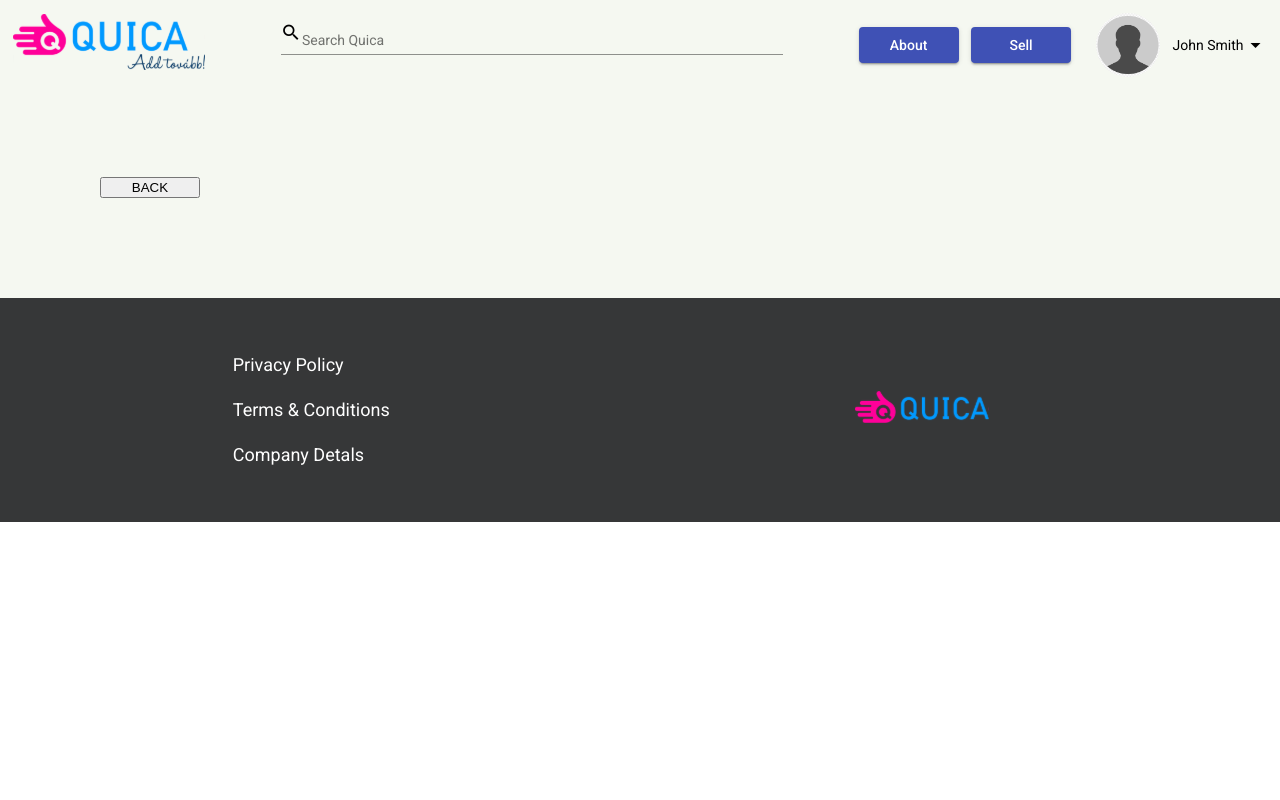
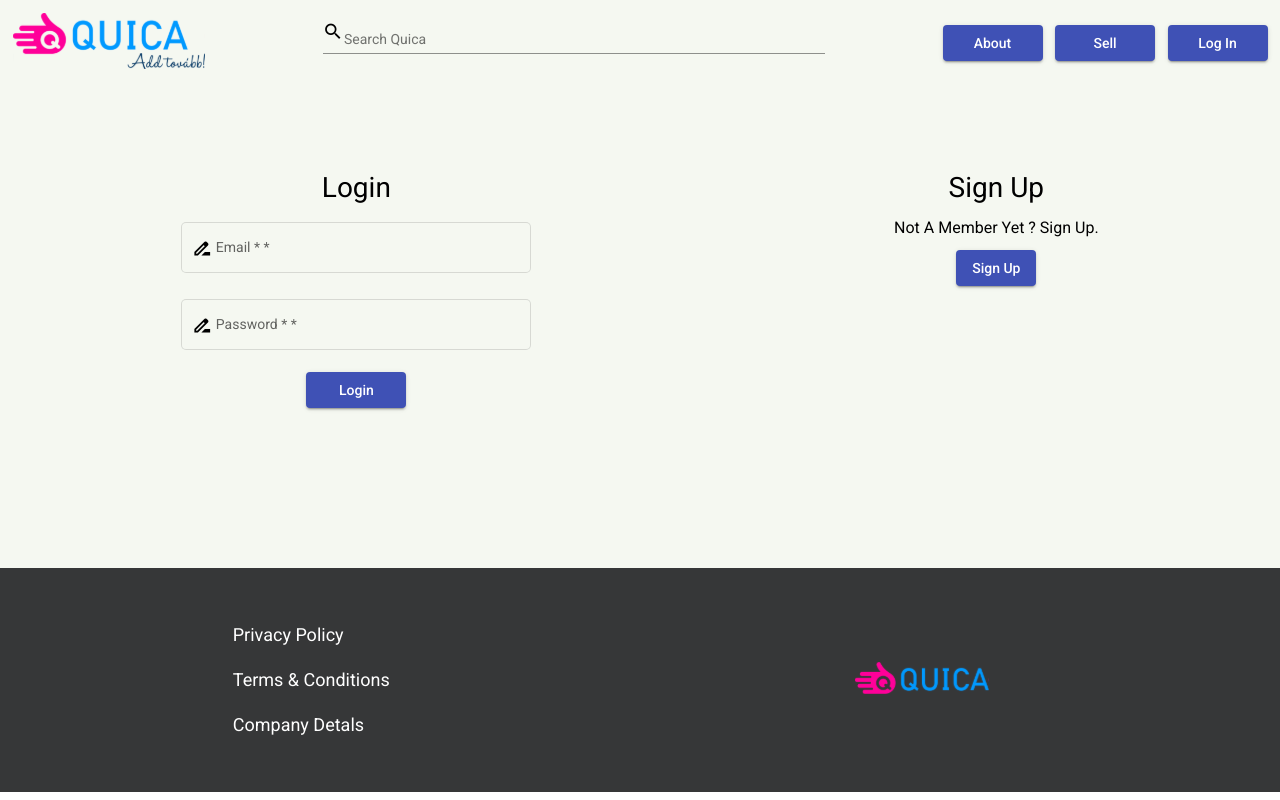
Before and after one commit to Stanislav-Ivankov/__quica__, an Angular app: page / in a window 1280 px wide. Built offline with nearby package versions, Linux system fonts and the light colour scheme.

Commit message:
Added Login / Signup page

```diff
--- a/src/app/components/header/header.component.html
+++ b/src/app/components/header/header.component.html
@@ -1,6 +1,6 @@
 <header class="Header">
 
-	<section class="Header__Logo">
+	<section routerLink="/" class="Header__Logo">
 		<img src="../../assets/Quica Header Logo.svg" alt="Logo" draggable="false">
 	</section>
 
@@ -15,7 +15,7 @@
 	<section class="Header__Log-In">
 		<button routerLink="/about" mat-raised-button color="primary">About</button>
 		<button mat-raised-button color="primary">Sell</button>
-		<button *ngIf="isLogged; else LOGGED_IN_TEMPLATE" mat-raised-button color="primary">Log In</button>
+		<button routerLink="/" *ngIf="!isLogged; else LOGGED_IN_TEMPLATE" mat-raised-button color="primary">Log In</button>
 	</section>
 
 </header>
--- a/src/app/components/header/header.component.scss
+++ b/src/app/components/header/header.component.scss
@@ -7,6 +7,7 @@
 
 	&__Logo {
 		width: 192px;
+		cursor: pointer;
 
 		img {
 			width: 100%;
@@ -16,7 +17,7 @@
 
 	&__Input {
 		width: 40%;
-		margin: 0px 12.5px;
+		margin: 0px 25px;
 
 		mat-form-field {
 			width: 100%;
--- a/src/app/pages/login/login.component.html
+++ b/src/app/pages/login/login.component.html
@@ -1 +1,28 @@
-<p>login works!</p>
+<main class="Login">
+
+	<form (ngSubmit)="login()" [formGroup]="loginForm" class="Login__Login-Form">
+		<h3>Login</h3>
+
+		<mat-form-field appearance="outline">
+			<mat-icon matPrefix>drive_file_rename_outline</mat-icon>
+			<mat-label>Email *</mat-label>
+			<input formControlName="email" matInput type="email">
+		</mat-form-field>
+
+		<mat-form-field appearance="outline">
+			<mat-icon matPrefix>drive_file_rename_outline</mat-icon>
+			<mat-label>Password *</mat-label>
+			<input formControlName="password" autocomplete matInput type="password">
+		</mat-form-field>
+
+		<button type="submit" mat-raised-button color="primary">Login</button>
+	</form>
+
+	<aside class="Login__Sign-Up-Button">
+		<h3>Sign Up</h3>
+
+		<h5>Not A Member Yet ? Sign Up.</h5>
+		<button routerLink="/sign-up" type="submit" mat-raised-button color="primary">Sign Up</button>
+	</aside>
+
+</main>
--- a/src/app/pages/login/login.component.scss
+++ b/src/app/pages/login/login.component.scss
@@ -0,0 +1,42 @@
+.Login {
+	display: flex;
+	justify-content: space-around;
+	align-items: flex-start;
+	padding-bottom: 160px;
+	background-color: #F5F8F1;
+
+	&__Login-Form {
+		display: flex;
+		flex-direction: column;
+		justify-content: center;
+		align-items: center;
+
+		h3 {
+			text-align: center;
+			font-size: 28px;
+		}
+
+		mat-form-field {
+			width: 350px;
+		}
+
+		button {
+			width: 100px;
+		}
+	}
+
+	&__Sign-Up-Button {
+		display: flex;
+		flex-direction: column;
+		justify-content: center;
+		align-items: center;
+
+		h3 {
+			font-size: 28px;
+		}
+
+		h5 {
+			font-size: 16px;
+		}
+	}
+}
--- a/src/app/pages/login/login.component.ts
+++ b/src/app/pages/login/login.component.ts
@@ -1,15 +1,22 @@
 import { Component, OnInit } from '@angular/core';
+import { FormControl, FormGroup, Validators } from '@angular/forms';
 
 @Component({
-  selector: 'quica-login',
-  templateUrl: './login.component.html',
-  styleUrls: ['./login.component.scss']
+	selector: 'quica-login',
+	templateUrl: './login.component.html',
+	styleUrls: ['./login.component.scss']
 })
 export class LoginComponent implements OnInit {
+	loginForm: FormGroup = new FormGroup({
+		email: new FormControl(null, Validators.required),
+		password: new FormControl(null, Validators.required)
+	});
 
-  constructor() { }
+	constructor() { }
 
-  ngOnInit(): void {
-  }
+	ngOnInit() { }
 
+	login() {
+		console.log(this.loginForm.value);
+	}
 }
--- a/src/app/pages/sign-up/sign-up.component.html
+++ b/src/app/pages/sign-up/sign-up.component.html
@@ -1 +1,21 @@
-<p>sign-up works!</p>
+<main class="Sign-Up">
+
+	<form (ngSubmit)="open()" [formGroup]="verifyPhoneNumberForm" class="Sign-Up__Form">
+		<h3>Sign Up</h3>
+
+		<mat-form-field appearance="outline">
+			<mat-icon matPrefix>drive_file_rename_outline</mat-icon>
+			<mat-label>Phone Number *</mat-label>
+			<input formControlName="phoneNumber" matInput type="text">
+		</mat-form-field>
+
+		<button (click)="open()" [disabled]="verifyPhoneNumberForm.status === 'INVALID'" type="submit" mat-raised-button color="primary">Continue</button>
+	</form>
+
+	<aside class="Sign-Up__Additional-Information">
+		<h3>Why We Ask For Phone Numbers ?</h3>
+
+		<p>Lorem, ipsum dolor sit amet consectetur adipisicing elit. Iusto dolores fugit quae non, ut aspernatur odit hic tempore error ad sint ipsum voluptates placeat atque? Qui iusto atque veritatis esse porro iste voluptate omnis autem aut similique voluptates cum fugiat, repudiandae, quae minima quibusdam officia, et eius itaque. Voluptatum, quaerat.</p>
+	</aside>
+
+</main>
--- a/src/app/pages/sign-up/sign-up.component.scss
+++ b/src/app/pages/sign-up/sign-up.component.scss
@@ -0,0 +1,46 @@
+.Sign-Up {
+	display: flex;
+	justify-content: space-around;
+	align-items: flex-start;
+	flex-wrap: wrap;
+	padding-bottom: 213px;
+	background-color: #F5F8F1;
+
+	&__Form {
+		display: flex;
+		flex-direction: column;
+		justify-content: center;
+		align-items: center;
+		margin-bottom: 25px;
+
+		h3 {
+			text-align: center;
+			font-size: 28px;
+		}
+
+		mat-form-field {
+			width: 350px;
+		}
+
+		button {
+			width: 100px;
+		}
+	}
+
+	&__Additional-Information {
+		display: flex;
+		flex-direction: column;
+		justify-content: center;
+		align-items: center;
+		margin-bottom: 25px;
+		max-width: 500px;
+
+		h3 {
+			font-size: 18px;
+		}
+
+		p {
+			text-align: justify;
+		}
+	}
+}
--- a/src/app/pages/sign-up/sign-up.component.ts
+++ b/src/app/pages/sign-up/sign-up.component.ts
@@ -1,15 +1,22 @@
 import { Component, OnInit } from '@angular/core';
+import { FormControl, FormGroup, Validators } from '@angular/forms';
+import { MatDialog } from '@angular/material/dialog';
 
 @Component({
-  selector: 'quica-sign-up',
-  templateUrl: './sign-up.component.html',
-  styleUrls: ['./sign-up.component.scss']
+	selector: 'quica-sign-up',
+	templateUrl: './sign-up.component.html',
+	styleUrls: ['./sign-up.component.scss']
 })
 export class SignUpComponent implements OnInit {
+	verifyPhoneNumberForm: FormGroup = new FormGroup({
+		phoneNumber: new FormControl(null, Validators.required)
+	});
 
-  constructor() { }
+	constructor(public dialog: MatDialog) { }
 
-  ngOnInit(): void {
-  }
+	ngOnInit() {}
 
+	open() {
+
+	}
 }
```
Also changed, not shown: src/app/app-routing.module.ts (+8 -3 lines), src/app/app.module.ts (+9 -3 lines), src/app/guards/authenticate.guard.ts (added, +11 -0 lines), src/app/guards/login.guard.ts (added, +21 -0 lines).
